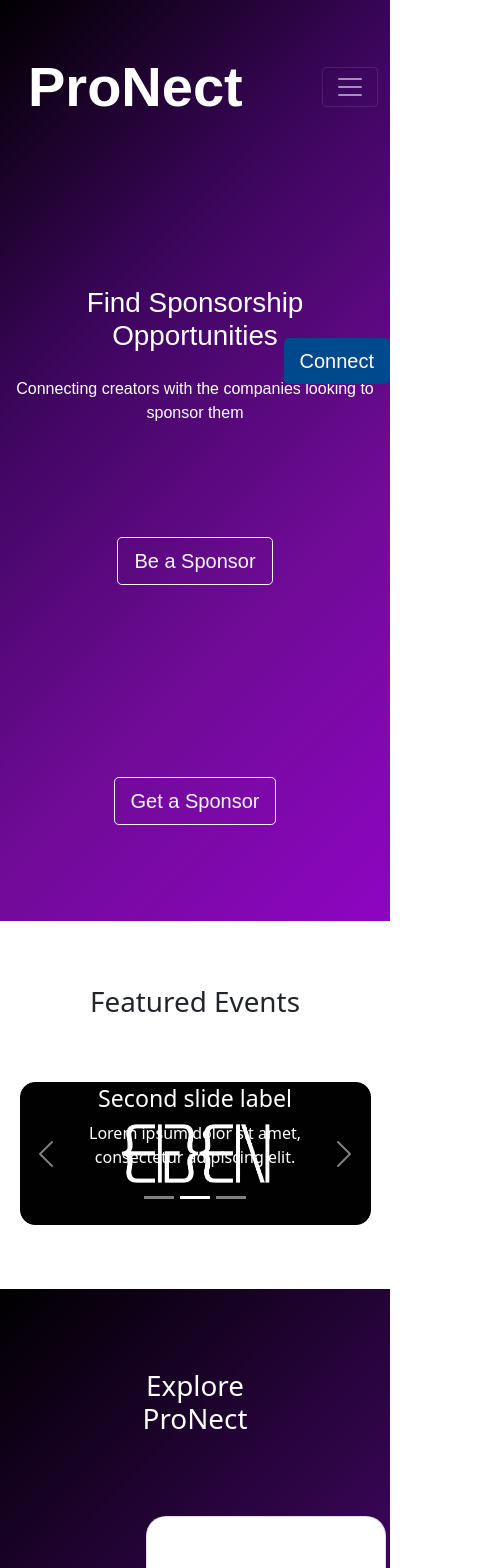
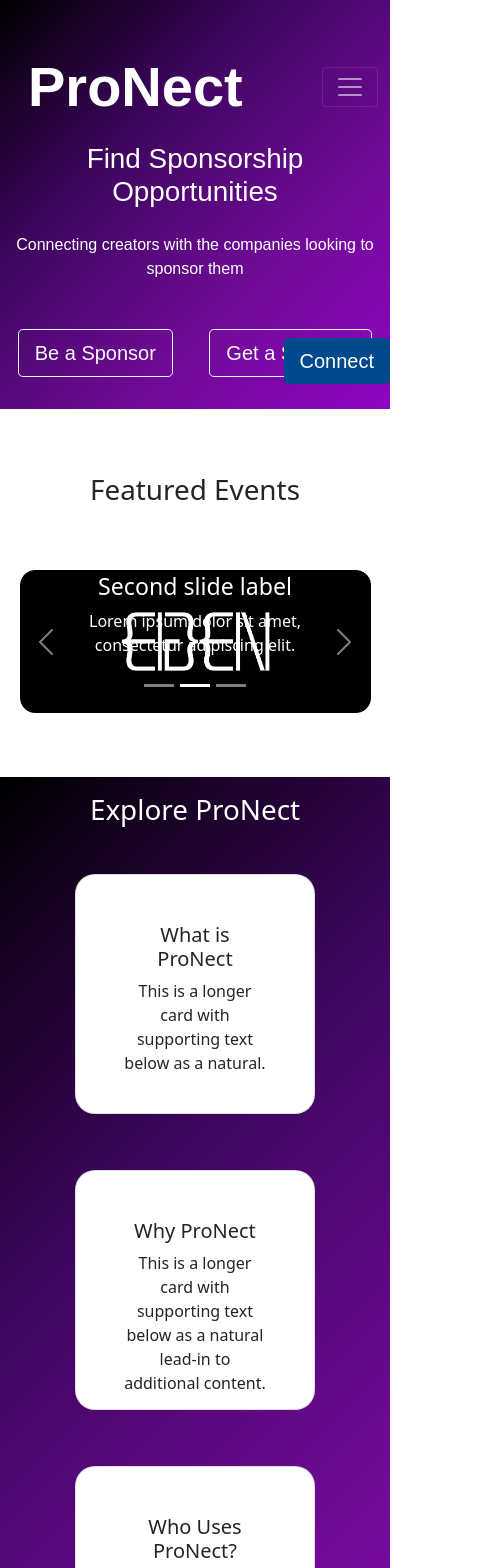
Before and after one commit to Naman13Kumawat/ProNect, a React (Create React App) app in the folder pronect/: page / in a window 390 px wide. Shown: the top 1568 px of the page, 500 px wide, since content can reach past the window. Built offline with nearby package versions, Linux system fonts and the light colour scheme.

Commit message:
Add Responsiveness and Fix

```diff
--- a/pronect/src/components/Explore/Explore.jsx
+++ b/pronect/src/components/Explore/Explore.jsx
@@ -4,10 +4,10 @@ import styles from "./Explore.module.css";
 
 export default function Explore() {
   return (
-    <div className={`${styles.explore}`}>
+    <div id="explore" className={`${styles.explore}`}>
       <Container fluid>
         <h1>Explore ProNect</h1>
-        <Row xs="auto" md={4} className={`${styles.c_cardGroup} g-4`}>
+        <Row xs="auto" xxl={4} className={`${styles.c_cardGroup} g-4`}>
           <Col>
             <Card className={`${styles.c_card}`}>
               <Card.Body>
--- a/pronect/src/components/Explore/Explore.module.css
+++ b/pronect/src/components/Explore/Explore.module.css
@@ -9,15 +9,42 @@
 }
 
 .c_card{
-    margin: 3rem 2rem;
+    margin: 3rem 0;
     border-radius: 20px;
     width: 15rem;
     height: 15rem;
     padding:2rem;
 }
 
+Col{
+    width: fit-content;
+    margin:auto;
+}
+
 
 .c_cardGroup{
     width: 90%;
     margin:auto;
+    justify-content: center;
 }
+
+
+@media screen and (max-width:1400px) {
+    .c_card{
+        margin: 1rem 0;
+    }
+}
+
+@media screen and (max-width:1024px) {
+    .c_card{
+        margin: 1rem 0;
+    }
+
+    .explore{
+        padding:0;
+    }
+
+    .explore h1{
+        padding-top:1rem
+    }
+}
--- a/pronect/src/components/Footer/Footer.module.css
+++ b/pronect/src/components/Footer/Footer.module.css
@@ -5,10 +5,11 @@
 .footer h1{
     font-size:4rem;
     font-weight:bold;
-    padding:3rem 0 0 ;
+    padding:4rem 0 0 ;
 }
 
 .footer h4{
+    font-size: 1.3rem;
     font-weight: 600;
 }
 
@@ -43,6 +44,7 @@ footer li {
 
 .c_col a {
   color: rgba(255, 255, 255, 0.55);
+  font-size: 0.8rem;
   transition: color 0.15s ease-in-out;
 }
 
@@ -65,7 +67,23 @@ footer i {
 footer p {
   opacity: 20%;
   position: absolute;
+  font-size: 0.7rem;
   bottom: 0;
   margin: 0;
   left: 1rem;
 }
+
+
+@media screen and (max-width: 768px) {
+  .c_col:first-child{
+    display: none;
+  }
+
+  .footer .grid {
+    grid-template-columns: repeat(2, 1fr);
+  }
+
+  footer{
+    padding: 2rem;
+  }
+}
--- a/pronect/src/components/Graphic/Graphic.module.css
+++ b/pronect/src/components/Graphic/Graphic.module.css
@@ -42,3 +42,10 @@
   padding: 3rem;
 
 }
+
+
+@media screen and (max-width: 1400px){
+  .graphic{
+    display:none;
+  }
+}
--- a/pronect/src/components/Testimonial/Testimonial.jsx
+++ b/pronect/src/components/Testimonial/Testimonial.jsx
@@ -4,10 +4,9 @@ import styles from "./Testimonial.module.css";
 
 export default function Testimonial() {
   return (
-    <div className={`${styles.Testimonial}`}>
-      <Container fluid>
+    <div className={`${styles.testimonial}`}>
         <h1>Testimonials</h1>
-        <Row xs="auto" md={4} className={`${styles.c_cardGroup} g-4`}>
+        <Row xs="auto" xxl={4} className={`${styles.c_cardGroup} g-4`}>
           <Col>
             <Card className={`${styles.c_card}`}>
               <Card.Body>
@@ -51,7 +50,6 @@ export default function Testimonial() {
             </Card>
           </Col>
         </Row>
-      </Container>
     </div>
   );
 }
--- a/pronect/src/components/Testimonial/Testimonial.module.css
+++ b/pronect/src/components/Testimonial/Testimonial.module.css
@@ -1,23 +1,43 @@
-.Testimonial{
+.testimonial{
 	background: linear-gradient(-45deg, #8E05C2, #700B97, #3E065F, #000000);
     text-align: center;
     padding:5rem;
+    margin-top: 3rem;
 }
 
-.Testimonial h1{
+.testimonial h1{
     color:#fff;
 }
 
 .c_card{
-    margin: 3rem 2rem;
+    margin: 3rem 0;
     border-radius: 20px;
     width: 15rem;
     height: 15rem;
     padding:2rem;
 }
 
+Col{
+    width: fit-content;
+    margin:auto;
+}
 
 .c_cardGroup{
     width: 90%;
     margin:auto;
+    justify-content: center;
 }
+
+@media screen and (max-width:1024px) {
+    .c_card{
+        margin: 1rem 0;
+    }
+
+    .testimonial{
+        padding:0;
+    }
+
+    .testimonial h1{
+        padding-top:1rem
+    }
+}
--- a/pronect/src/components/Title/Title.module.css
+++ b/pronect/src/components/Title/Title.module.css
@@ -37,3 +37,14 @@
     z-index: 10;
     top:40%;
 }
+
+
+@media screen and (max-width: 475px) {
+    .c_btn{
+        margin: 2rem 1rem;
+    }
+
+    .title h1{
+        padding-top:0;
+    }
+}
```
